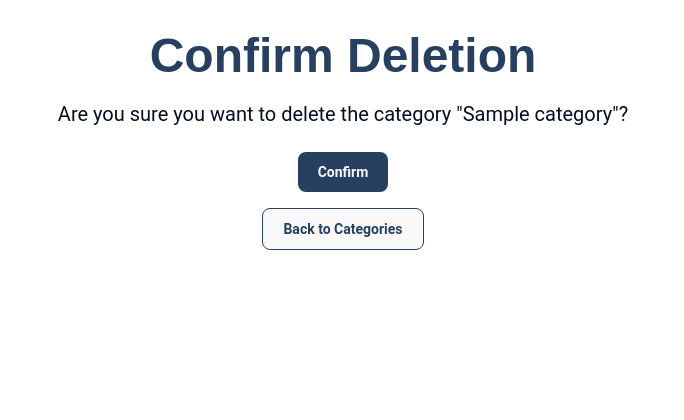
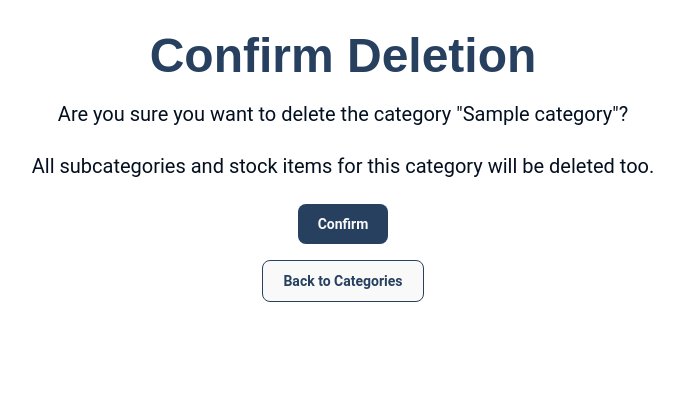
Before and after one commit to Julia-Wagner/PipeTracker, a Django app: page /stock/categories/delete/1/ in a window 1280 px wide. Shown: the part 96-516 px from the top of the page, without its empty margins (297-981 px from the left). Run offline with Django 4.2, Linux system fonts and the light colour scheme; a user stored in the database is signed in; tables that the repository leaves empty hold one stand-in row (values such as "Sample post"); style sheets or scripts are compiled from the project's sources; some libraries are stand-ins or nearby versions.

Commit message:
feat: add additional paragraph to confirm deletion

```diff
--- a/stock/templates/stock/category_confirm_delete.html
+++ b/stock/templates/stock/category_confirm_delete.html
@@ -14,6 +14,7 @@
         {% csrf_token %}
         <p class="mb-6 text-lg font-normal text-customblack lg:text-xl">Are you
             sure you want to delete the category "{{object.name}}"?</p>
+        <p class="mb-6 text-lg font-normal text-customblack lg:text-xl">All subcategories and stock items for this category will be deleted too.</p>
         <button type="submit"
                 class="font-bold text-customwhite bg-darkblue hover:bg-lightblue hover:text-customblack focus:ring-4 focus:ring-blue-300 rounded-lg text-sm px-5 py-2.5 mb-4 focus:outline-none">
             Confirm
```
